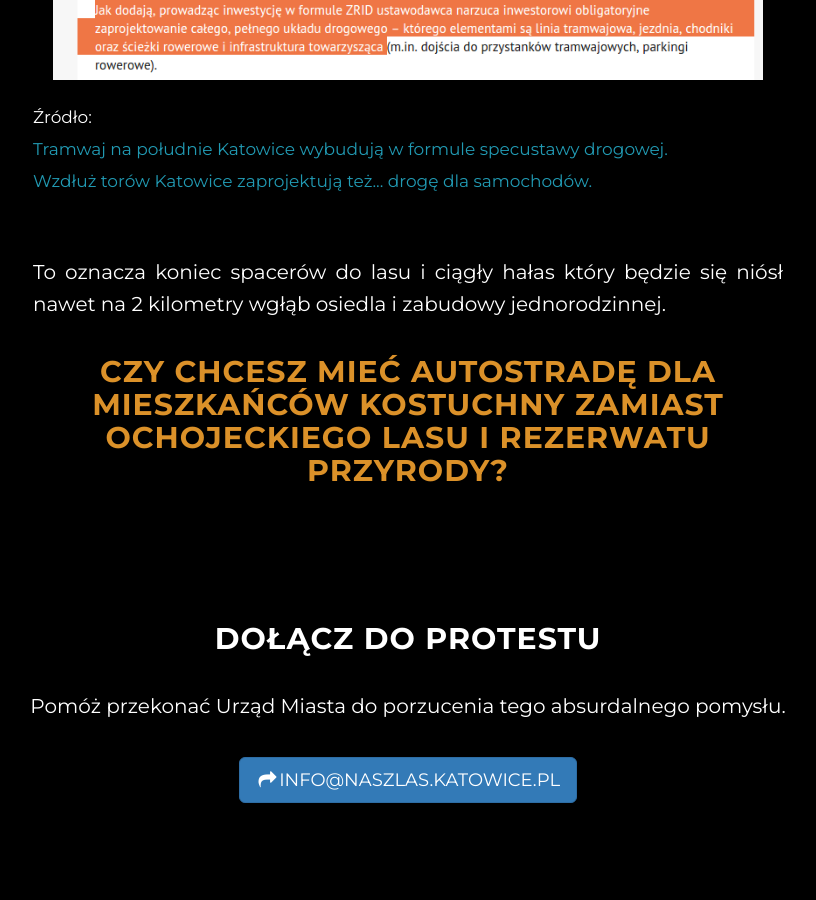
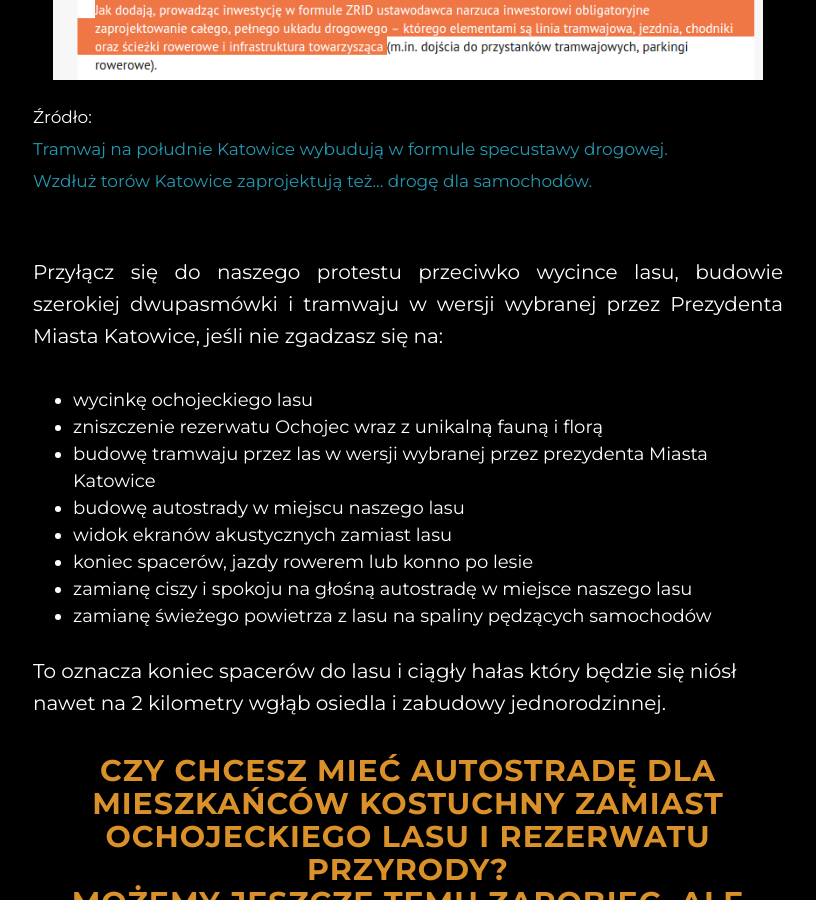
Before and after one commit to naszlas-katowice/naszlas.katowice.pl, a Jekyll site: the page built from index.html, in a window 1280 px wide and 900 px high, scrolled down 2327 px. Shown: the whole window, without its empty margins (232-1048 px from the left). Built offline with Jekyll 4.4.1, drawn with Linux system fonts in a browser that asks for light colours; some of the changed text lies outside the part shown.

Commit message:
Update index.html

```diff
--- a/index.html
+++ b/index.html
@@ -59,11 +59,26 @@ layout: default
           <a href="http://katowice.wyborcza.pl/katowice/1,72739,19178845,tramwaj-na-poludnie-wzdluz-torow-katowice-zaprojektuja-tez.html" target="_blank">Wzdłuż torów Katowice zaprojektują też... drogę dla samochodów.</a>
         </small></p>
 
-      <p style="margin-top:3em;text-align:justify;">
-        To oznacza koniec spacerów do lasu i ciągły hałas który będzie się niósł nawet na 2 kilometry wgłąb osiedla i zabudowy jednorodzinnej.
+        <p style="margin-top:3em;text-align:justify;">
+          Przyłącz się do naszego protestu przeciwko wycince lasu, budowie szerokiej dwupasmówki i tramwaju w wersji wybranej przez Prezydenta Miasta Katowice, jeśli nie zgadzasz się na:
+        </p>
+        <ul class="p">
+          <li>wycinkę ochojeckiego lasu</li>
+          <li>zniszczenie rezerwatu Ochojec wraz z unikalną fauną i florą</li>
+          <li>budowę tramwaju przez las w wersji wybranej przez prezydenta Miasta Katowice</li>
+          <li>budowę autostrady w miejscu naszego lasu</li>
+          <li>widok ekranów akustycznych zamiast lasu</li>
+          <li>koniec spacerów, jazdy rowerem lub konno po lesie</li>
+          <li>zamianę ciszy i spokoju na głośną autostradę w miejsce naszego lasu</li>
+          <li>zamianę świeżego powietrza z lasu na spaliny pędzących samochodów</li>
+        </ul>
+        <p>
+          To oznacza koniec spacerów do lasu i ciągły hałas który będzie się niósł nawet na 2 kilometry wgłąb osiedla i zabudowy jednorodzinnej.
         </p>
       <h2 style="text-align:center;" class="orange">
-        Czy chcesz mieć autostradę dla mieszkańców Kostuchny zamiast Ochojeckiego lasu i rezerwatu przyrody?
+        Czy chcesz mieć autostradę dla mieszkańców Kostuchny zamiast Ochojeckiego lasu i rezerwatu przyrody?<br/>
+        Możemy jeszcze temu zapobiec, ale musimy działać razem. Absolutnie każdy głos protestu jest potrzebny.
+        Polub naszą stronę na facebooku lub skontaktuj się z nami, mieszkańcami Ochojca i Piotrowic. Poinformujemy Cię, kiedy i gdzie będziemy zbierać podpisy pod protestem.
       </h2>
       </p>
       <!--<p>Urząd miasta niechętnie udostępnia te informacje i zasłania się konsultacjami społeczynymi w sprawie tramwaju.</p>-->
```
